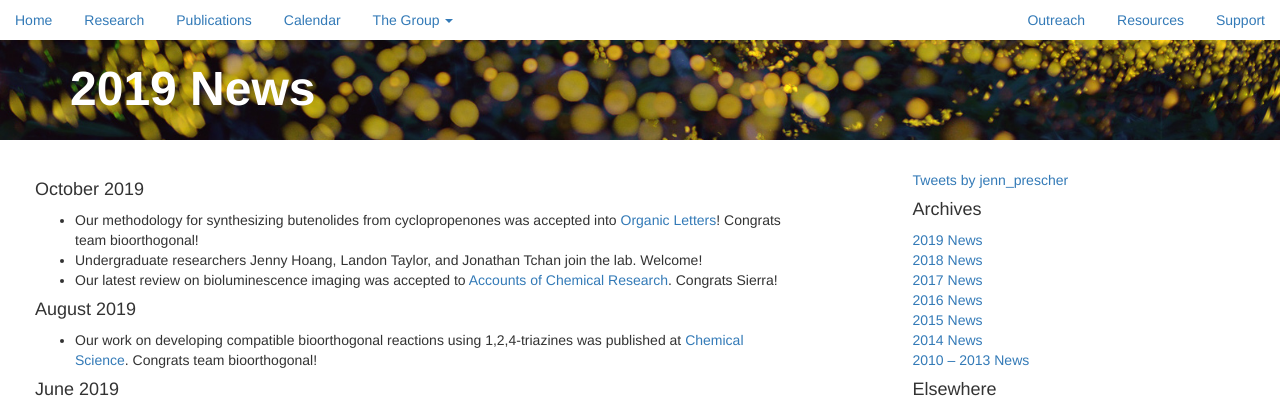
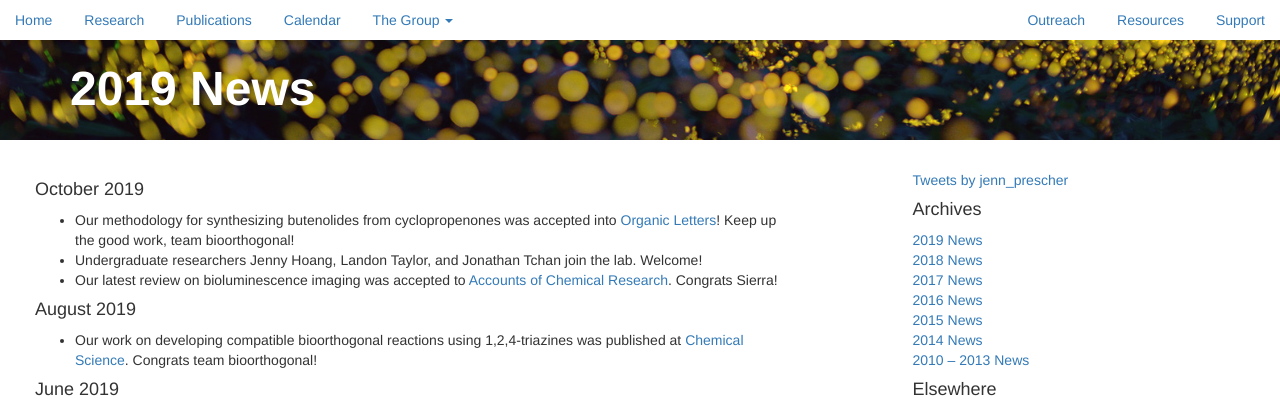
Before and after one commit to c-bun/Prescher-Lab-Site, a Jekyll site: the page built from _posts/2019-01-23-2019-News.markdown, in a window 1280 px wide. Shown: the top 405 px of the page. Built offline with Jekyll 4.4.1, drawn with Linux system fonts in a browser that asks for light colours; comment, search, counter and statistics services are not loaded.

Commit message:
PrescherLabSite_October2019_Update3

```diff
--- a/_posts/2019-01-23-2019-News.markdown
+++ b/_posts/2019-01-23-2019-News.markdown
@@ -4,7 +4,7 @@ title:  "2019 News"
 categories: group_update
 ---
 #### October 2019
-- Our methodology for synthesizing butenolides from cyclopropenones was accepted into [Organic Letters](https://pubs.acs.org/doi/10.1021/acs.orglett.9b03298)! Congrats team bioorthogonal!
+- Our methodology for synthesizing butenolides from cyclopropenones was accepted into [Organic Letters](https://pubs.acs.org/doi/10.1021/acs.orglett.9b03298)! Keep up the good work, team bioorthogonal!
 - Undergraduate researchers Jenny Hoang, Landon Taylor, and Jonathan Tchan join the lab. Welcome!
 - Our latest review on bioluminescence imaging was accepted to [Accounts of Chemical Research](https://pubs.acs.org/doi/10.1021/acs.accounts.9b00391). Congrats Sierra!
 
```
